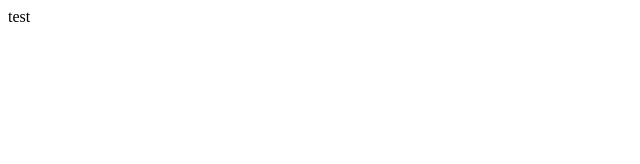
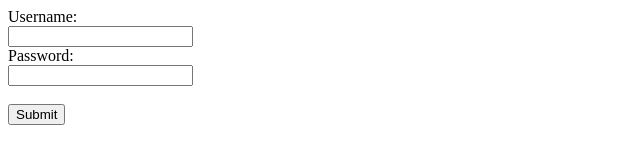
Before and after one commit to MassageByVanessa/MassageByVanessa.github.io, a plain HTML site: page sign-up.html in a window 1280 px wide. Shown: the whole page, without its empty margins (0-640 px from the left). Drawn offline with Linux system fonts and the light colour scheme.

Commit message:
Update sign-up.html

```diff
--- a/sign-up.html
+++ b/sign-up.html
@@ -1,3 +1,13 @@
 <html>
-  <p>test</p>
+  <head>
+    <script src="PasswordValidation.js"></script>
+    <title>sign-up page</title>
+  </head>
+  <body>
+    <label for="UsernameInput">Username:</label><br>
+  <input type="text" id="UsernameInput"><br>
+  <label for="PasswordInput">Password:</label><br>
+  <input type="password" id="PasswordInput"><br><br>
+  <button onclick="validatePassword()">Submit</button> <!-- Calls the PasswordValidation function when the button is clicked -->
+  </body>
 </html>
```
